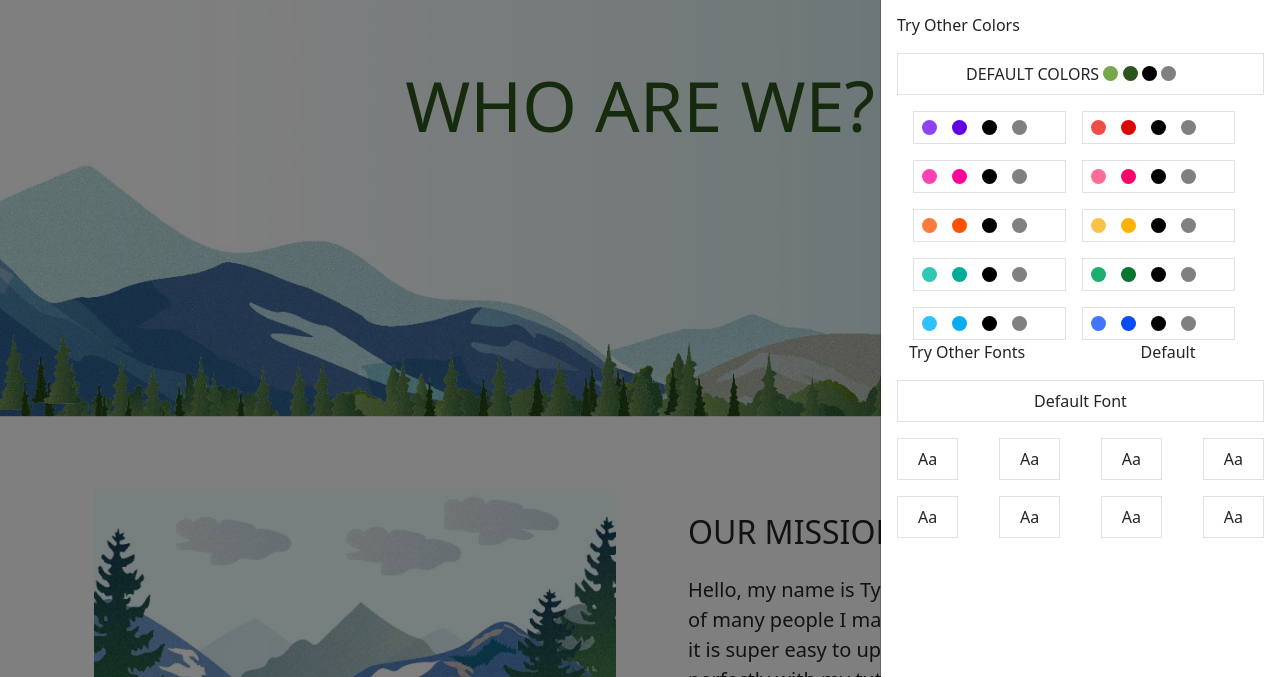
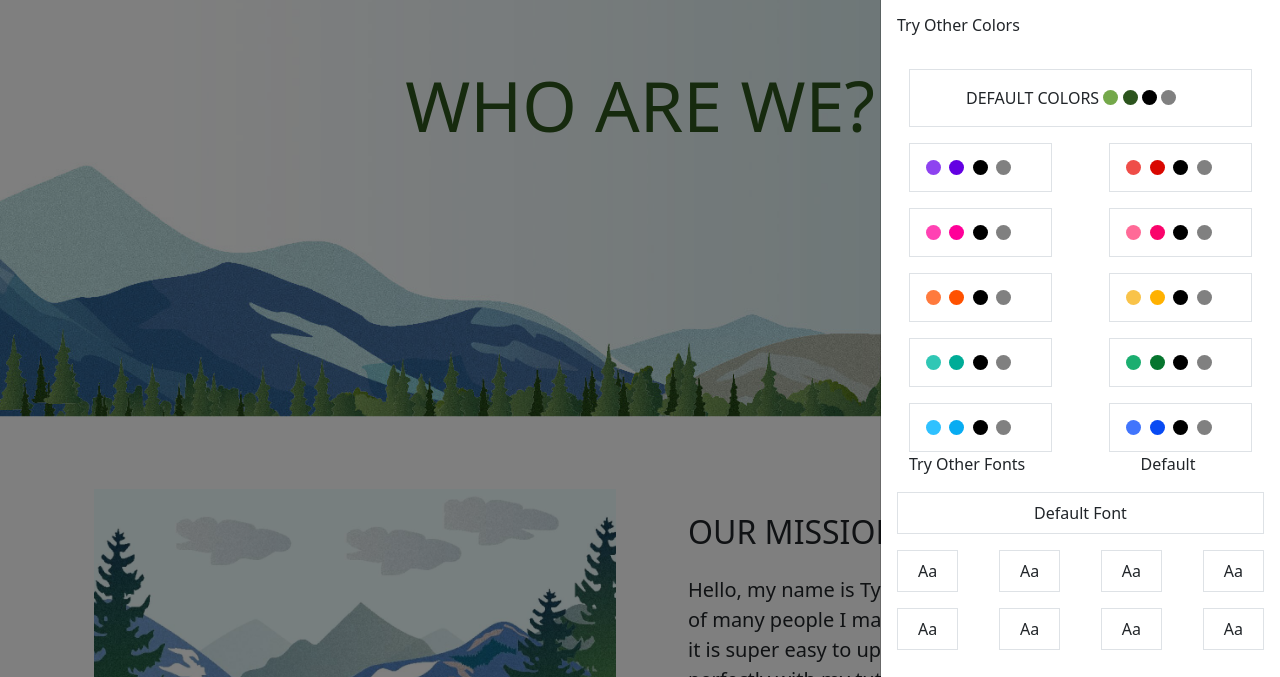
Before and after one commit to Jayparmar123/jay, a plain HTML site: page my/jquerytask1.html in a window 1280 px wide. Both pictures are taken after a click on the button "Customize". Shown: the part 123-800 px from the top of the page. Drawn offline with nearby package versions, Linux system fonts and the light colour scheme.

Commit message:
flex box changes

```diff
--- a/my/jquerytask1.html
+++ b/my/jquerytask1.html
@@ -201,8 +201,8 @@ $(document).ready(function(){
           <p>Use the template as-is or try different colors and fonts from the options below..</p>
           <p>Try Other Colors</p>
           <div class="container text-center">
-            <div class="row">
-                <div class="col-md-12 border p-2 default1">
+            <div class="d-flex justify-content-between flex-wrap">
+                <div class="col-md-12 border p-3 mt-3 default1">
                  <span>DEFAULT COLORS</span>
                  <button style="background-color: #74a84a;border: 0px;height: 15px;width: 15px;border-radius: 100%;"></button>
                  <button style="background-color: #2c541d;border: 0px;height: 15px;width: 15px;border-radius: 100%;"></button>
@@ -210,70 +210,70 @@ $(document).ready(function(){
                  <button style="background-color: grey;border: 0px;height: 15px;width: 15px;border-radius: 100%;"></button>
                  <button style="background-color: white;border: 0px;height: 15px;width: 15px;border-radius: 100%;"></button>
                 </div>
-                <div class="col-md-5 border p-2 ms-3 mt-3 d-flex justify-content-between button1">
+                <div class="col-md-5 border p-3 mt-3 d-flex justify-content-between button1">
                     <button style="background-color: #8e43f0;border: 0px;height: 15px;width: 15px;border-radius: 100%;"></button>
                  <button style="background-color: #6300e2;border: 0px;height: 15px;width: 15px;border-radius: 100%;"></button>
                  <button style="background-color: black;border: 0px;height: 15px;width: 15px;border-radius: 100%;"></button>
                  <button style="background-color: grey;border: 0px;height: 15px;width: 15px;border-radius: 100%;"></button>
                  <button style="background-color: white;border: 0px;height: 15px;width: 15px;border-radius: 100%;"></button>
                 </div>
-                <div class="col-md-5 border p-2 ms-3 mt-3 d-flex justify-content-between button2">
+                <div class="col-md-5 border p-3 mt-3 d-flex justify-content-between button2">
                     <button style="background-color: #ef4d48;border: 0px;height: 15px;width: 15px;border-radius: 100%;"></button>
                  <button style="background-color: #d90700;border: 0px;height: 15px;width: 15px;border-radius: 100%;"></button>
                  <button style="background-color: black;border: 0px;height: 15px;width: 15px;border-radius: 100%;"></button>
                  <button style="background-color: grey;border: 0px;height: 15px;width: 15px;border-radius: 100%;"></button>
                  <button style="background-color: white;border: 0px;height: 15px;width: 15px;border-radius: 100%;"></button>
                 </div>
-                <div class="col-md-5 border p-2 ms-3 mt-3 d-flex justify-content-between button3">
+                <div class="col-md-5 border p-3 mt-3 d-flex justify-content-between button3">
                     <button style="background-color: #ff42b3;border: 0px;height: 15px;width: 15px;border-radius: 100%;"></button>
                  <button style="background-color: #ff0099;border: 0px;height: 15px;width: 15px;border-radius: 100%;"></button>
                  <button style="background-color: black;border: 0px;height: 15px;width: 15px;border-radius: 100%;"></button>
                  <button style="background-color: grey;border: 0px;height: 15px;width: 15px;border-radius: 100%;"></button>
                  <button style="background-color: white;border: 0px;height: 15px;width: 15px;border-radius: 100%;"></button>
                 </div>
-                <div class="col-md-5 border p-2 ms-3 mt-3 d-flex justify-content-between button4">
+                <div class="col-md-5 border p-3 mt-3 d-flex justify-content-between button4">
                     <button style="background-color: #ff6a97;border: 0px;height: 15px;width: 15px;border-radius: 100%;"></button>
                  <button style="background-color: #fa036b;border: 0px;height: 15px;width: 15px;border-radius: 100%;"></button>
                  <button style="background-color: black;border: 0px;height: 15px;width: 15px;border-radius: 100%;"></button>
                  <button style="background-color: grey;border: 0px;height: 15px;width: 15px;border-radius: 100%;"></button>
                  <button style="background-color: white;border: 0px;height: 15px;width: 15px;border-radius: 100%;"></button>
                 </div>
-                <div class="col-md-5 border p-2 ms-3 mt-3 d-flex justify-content-between button5">
+                <div class="col-md-5 border p-3 mt-3 d-flex justify-content-between button5">
                     <button style="background-color: #ff7a3d;border: 0px;height: 15px;width: 15px;border-radius: 100%;"></button>
                  <button style="background-color: #ff5100;border: 0px;height: 15px;width: 15px;border-radius: 100%;"></button>
                  <button style="background-color: black;border: 0px;height: 15px;width: 15px;border-radius: 100%;"></button>
                  <button style="background-color: grey;border: 0px;height: 15px;width: 15px;border-radius: 100%;"></button>
                  <button style="background-color: white;border: 0px;height: 15px;width: 15px;border-radius: 100%;"></button>
                 </div>
-                <div class="col-md-5 border p-2 ms-3 mt-3 d-flex justify-content-between button6">
+                <div class="col-md-5 border p-3 mt-3 d-flex justify-content-between button6">
                     <button style="background-color: #f9c349;border: 0px;height: 15px;width: 15px;border-radius: 100%;"></button>
                  <button style="background-color: #ffb100;border: 0px;height: 15px;width: 15px;border-radius: 100%;"></button>
                  <button style="background-color: black;border: 0px;height: 15px;width: 15px;border-radius: 100%;"></button>
                  <button style="background-color: grey;border: 0px;height: 15px;width: 15px;border-radius: 100%;"></button>
                  <button style="background-color: white;border: 0px;height: 15px;width: 15px;border-radius: 100%;"></button>
                 </div>
-                <div class="col-md-5 border p-2 ms-3 mt-3 d-flex justify-content-between button7">
+                <div class="col-md-5 border p-3 mt-3 d-flex justify-content-between button7">
                     <button style="background-color: #30c7b5;border: 0px;height: 15px;width: 15px;border-radius: 100%;"></button>
                  <button style="background-color: #00ac97;border: 0px;height: 15px;width: 15px;border-radius: 100%;"></button>
                  <button style="background-color: black;border: 0px;height: 15px;width: 15px;border-radius: 100%;"></button>
                  <button style="background-color: grey;border: 0px;height: 15px;width: 15px;border-radius: 100%;"></button>
                  <button style="background-color: white;border: 0px;height: 15px;width: 15px;border-radius: 100%;"></button>
                 </div>
-                <div class="col-md-5 border p-2 ms-3 mt-3 d-flex justify-content-between button8">
+                <div class="col-md-5 border p-3 mt-3 d-flex justify-content-between button8">
                     <button style="background-color: #1bae70;border: 0px;height: 15px;width: 15px;border-radius: 100%;"></button>
                  <button style="background-color: #06752e;border: 0px;height: 15px;width: 15px;border-radius: 100%;"></button>
                  <button style="background-color: black;border: 0px;height: 15px;width: 15px;border-radius: 100%;"></button>
                  <button style="background-color: grey;border: 0px;height: 15px;width: 15px;border-radius: 100%;"></button>
                  <button style="background-color: white;border: 0px;height: 15px;width: 15px;border-radius: 100%;"></button>
                 </div>
-                <div class="col-md-5 border p-2 ms-3 mt-3 d-flex justify-content-between button9">
+                <div class="col-md-5 border p-3 mt-3 d-flex justify-content-between button9">
                     <button style="background-color: #2fc1ff;border: 0px;height: 15px;width: 15px;border-radius: 100%;"></button>
                  <button style="background-color: #08acf2;border: 0px;height: 15px;width: 15px;border-radius: 100%;"></button>
                  <button style="background-color: black;border: 0px;height: 15px;width: 15px;border-radius: 100%;"></button>
                  <button style="background-color: grey;border: 0px;height: 15px;width: 15px;border-radius: 100%;"></button>
                  <button style="background-color: white;border: 0px;height: 15px;width: 15px;border-radius: 100%;"></button>
                 </div>
-                <div class="col-md-5 border p-2 ms-3 mt-3 d-flex justify-content-between button10">
+                <div class="col-md-5 border p-3 mt-3 d-flex justify-content-between button10">
                     <button style="background-color: #4175fc;border: 0px;height: 15px;width: 15px;border-radius: 100%;"></button>
                  <button style="background-color: #084af3;border: 0px;height: 15px;width: 15px;border-radius: 100%;"></button>
                  <button style="background-color: black;border: 0px;height: 15px;width: 15px;border-radius: 100%;"></button>
```
